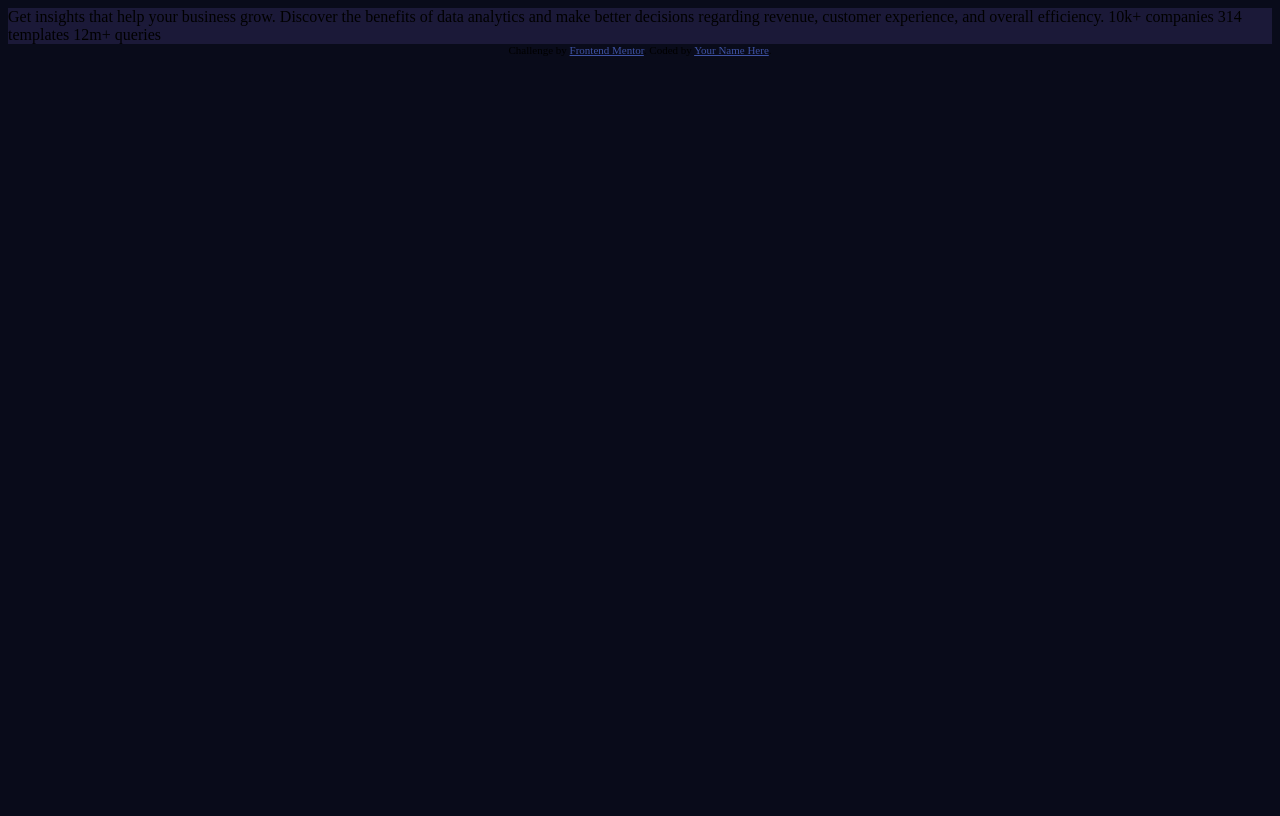
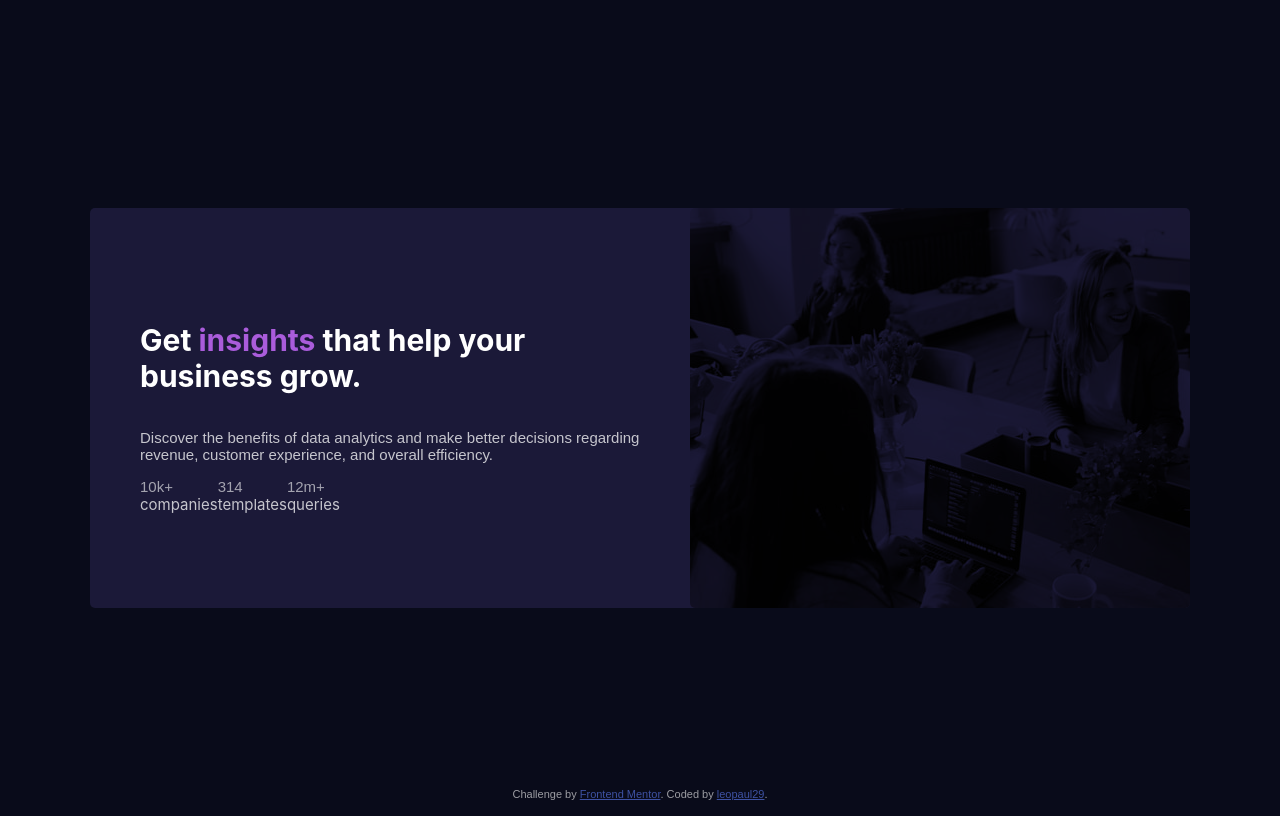
Before and after one commit to leopaul29/frontendmentor-stats-preview-card-component-main, a plain HTML site: page index.html in a window 1280 px wide. Drawn offline with Linux system fonts and the light colour scheme.

Commit message:
style desktop

```diff
--- a/index.html
+++ b/index.html
@@ -5,40 +5,38 @@
   <meta charset="UTF-8">
   <meta name="viewport" content="width=device-width, initial-scale=1.0">
   <!-- displays site properly based on user's device -->
-
   <link rel="icon" type="image/png" sizes="32x32" href="./images/favicon-32x32.png">
-
   <title>Frontend Mentor | Stats preview card component</title>
-
-  <!-- Feel free to remove these styles or customise in your own stylesheet 👍 -->
-  <style>
-    .attribution {
-      font-size: 11px;
-      text-align: center;
-    }
-
-    .attribution a {
-      color: hsl(228, 45%, 44%);
-    }
-  </style>
-
   <link rel="stylesheet" href="style.css">
 </head>
 
 <body>
   <div class="card">
-    Get insights that help your business grow.
-
-    Discover the benefits of data analytics and make better decisions regarding revenue, customer
-    experience, and overall efficiency.
-
-    10k+ companies
-    314 templates
-    12m+ queries
+    <div class="card__left">
+      <h1 class="card__title">Get <span class="accent">insights</span> that help your business grow.</h1>
+      <p class="card__text">Discover the benefits of data analytics and make better decisions regarding revenue, customer experience, and
+        overall efficiency.</p>
+      <div class="stats">
+        <div class="stat">
+          <div class="stat__count">10k+</div>
+          <div class="stat__label">companies</div>
+        </div>
+        <div class="stat">
+          <div class="stat__count">314</div>
+          <div class="stat__label">templates</div>
+        </div>
+        <div class="stat">
+          <div class="stat__count">12m+</div>
+          <div class="stat__label">queries</div>
+        </div>
+      </div>
+    </div>
+    <div class="card__right">
+    </div>
   </div>
   <div class="attribution">
     Challenge by <a href="https://www.frontendmentor.io?ref=challenge" target="_blank">Frontend Mentor</a>.
-    Coded by <a href="#">Your Name Here</a>.
+    Coded by <a href="https://github.com/leopaul29">leopaul29</a>.
   </div>
 </body>
 
--- a/style.css
+++ b/style.css
@@ -1,16 +1,81 @@
 :root {
   --main-bg-color: hsl(233, 47%, 7%);
   --card-bg-color: hsl(244, 38%, 16%);
-  --text-accent:hsl(277, 64%, 61%);
-  --text-main-heading:hsl(0, 0%, 100%);
+  --text-accent: hsl(277, 64%, 61%);
+  --text-main-heading: hsl(0, 0%, 100%);
   --text-main-paragraph: hsla(0, 0%, 100%, 0.75);
   --text-stat-heading: hsla(0, 0%, 100%, 0.6);
 }
 
+.attribution {
+  position: absolute;
+  font-size: 11px;
+  text-align: center;
+  bottom: 0;
+  color: var(--text-stat-heading);
+}
+.attribution a {
+  color: hsl(228, 45%, 44%);
+}
+
+@import url("https://fonts.googleapis.com/css2?family=Inter:wght@400;700&display=swap");
+@import url("https://fonts.googleapis.com/css2?family=Lexend+Deca&display=swap");
+
 body {
   background-color: var(--main-bg-color);
+  display: flex;
+  justify-content: center;
+  align-items: center;
+  min-height: 100vh;
+  max-width: 1440px;
+  font-family: "Lexend Deca", sans-serif;
+  font-size: 15px;
 }
 
-.card{
+.card {
   background-color: var(--card-bg-color);
+  display: flex;
+  flex-direction: row;
+  border-radius: 5px;
 }
+.card__left {
+  display: flex;
+  flex-direction: column;
+  justify-content: center;
+  align-items: flex-start;
+  padding: 50px;
+  max-width: 500px;
+}
+.card__title {
+  color: var(--text-main-heading);
+  font-family: "Inter", sans-serif;
+  font-weight: 700;
+}
+.accent {
+  color: var(--text-accent);
+}
+.card__text {
+  color: var(--text-main-paragraph);
+}
+.stats {
+  display: flex;
+  flex-direction: row;
+  justify-content: space-between;
+}
+.stat__count {
+  color: var(--text-stat-heading);
+}
+.stat__label {
+  color: var(--text-main-paragraph);
+  font-family: "Inter", sans-serif;
+  font-weight: 400;
+}
+.card__right {
+  border-radius: 5px;
+  background-color: red;
+  background-image: url(images/image-header-desktop.jpg);
+  width: 500px;
+  height: 400px;
+  mix-blend-mode: multiply;
+  fill: red;
+}
```
